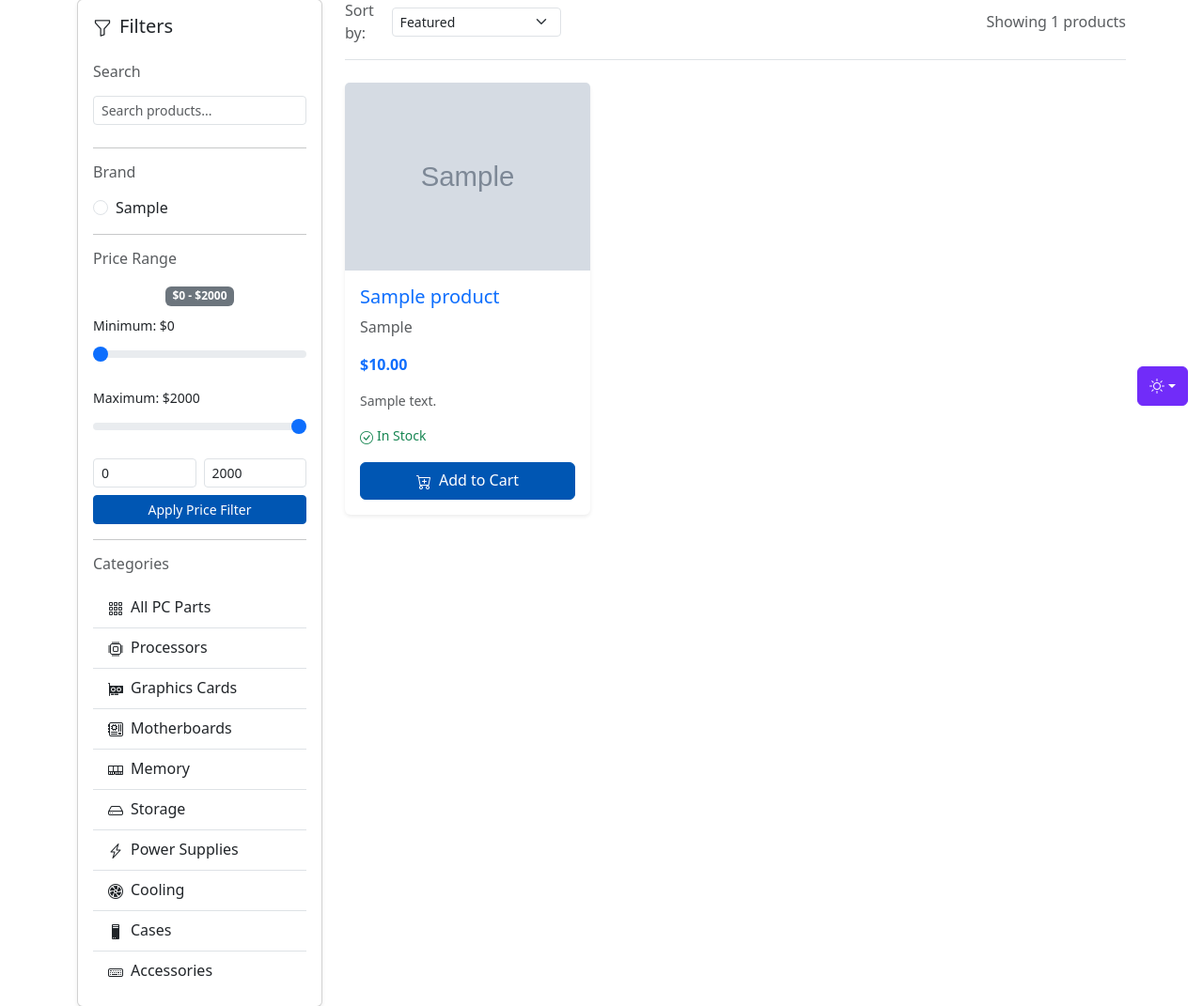
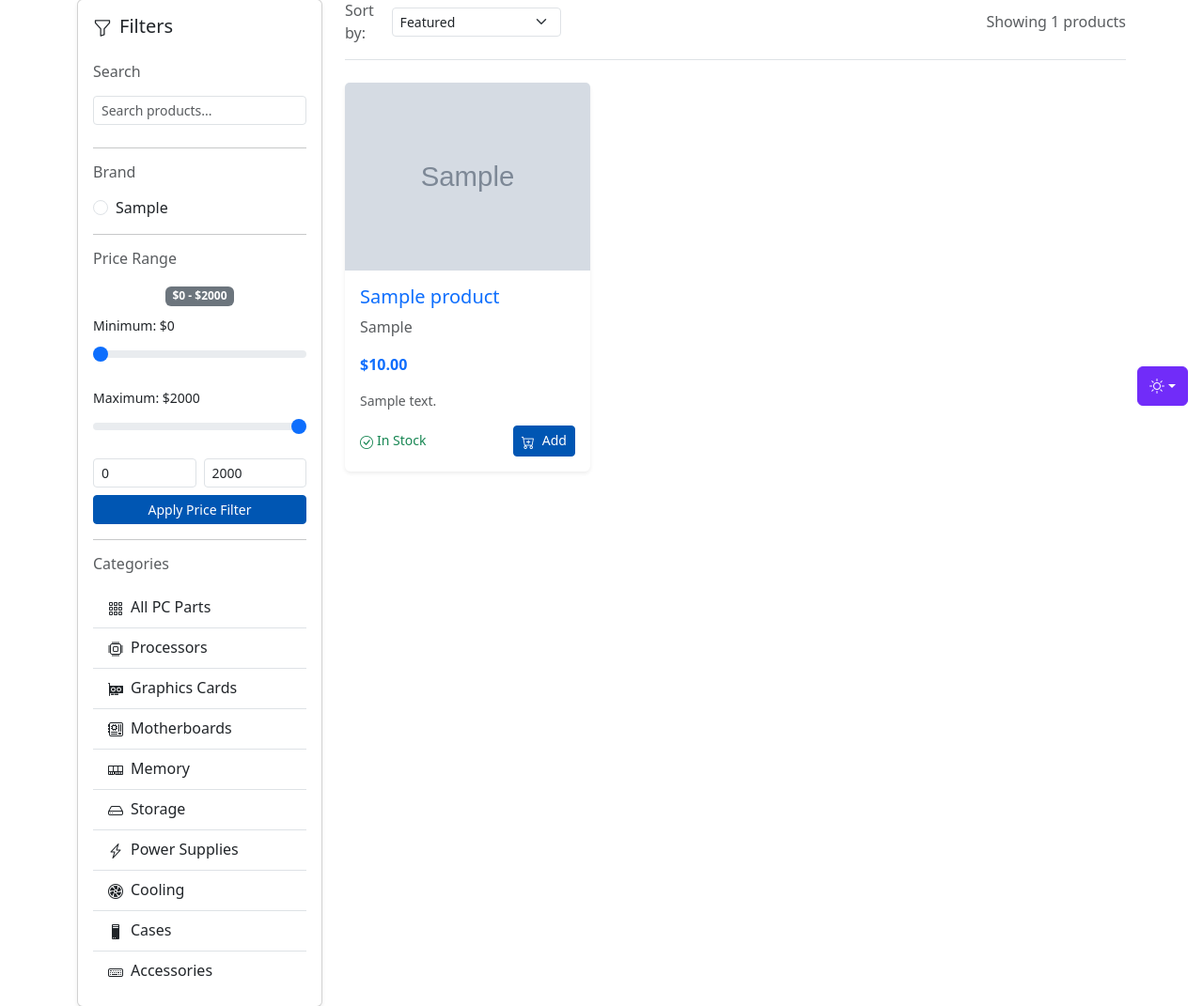
Before and after one commit to Dantheman85427/CYBI-6314-Class-Project, a Flask app: page /Homepage/Parts in a window 1280 px wide. Shown: the part 352-1423 px from the top of the page at 94% size. Run offline with Flask 3, Linux system fonts and the light colour scheme; a user stored in the database is signed in; tables that the repository leaves empty hold one stand-in row (values such as "Sample post"); grey boxes marked "Sample" are stand-in pictures; parts of the project's set-up code (start-up, migrations or seed data) failed here and were passed over.

Commit message:
Fixed issue with cards breaking (left an extra div tag), and added bootstrap d-flex to make stock and cart adding buttons look nicer,.
Removed lone div tag breaking the bootstrap cards, added bootstrap d-flex, center, and justify space between stock and card parts in the bottom of cards for part.html.

```diff
--- a/templates/parts.html
+++ b/templates/parts.html
@@ -333,26 +333,32 @@
 
 
                             {% if product.product_Stock > 0 %}
-                                <p class="card-text small text-success">
+                                <div class="d-flex align-items-center justify-content-between mt-3">
+                                    <p class="card-text small text-success m-0">
                                         <i class="bi bi-check-circle me-1"></i>In Stock
                                     </p>
+
                                     <a href="{{ url_for('add_to_cart', product_id=product.product_ID) }}"
-                                   class="btn btn-primary w-100 mt-3">
-                                    <i class="bi bi-cart-plus me-2"></i>Add to Cart
+                                    class="btn btn-primary btn-sm">
+                                        <i class="bi bi-cart-plus me-2"></i>Add
                                     </a>
+                                </div>
                             {% else %}
-                                <p class="card-text small text-danger">
+                                <div class="d-flex align-items-center justify-content-between mt-3">
+                                    <p class="card-text small text-danger m-0">
                                         <i class="bi bi-x-circle me-1"></i>Out of Stock
                                     </p>
-                                <button class="btn btn-secondary w-100 mt-3" disabled>
+
+                                    <button class="btn btn-secondary btn-sm" disabled>
                                         <i class="bi bi-cart-x me-2"></i>Unavailable
                                     </button>
+                                </div>
                             {% endif %}
+
                         </div>
                         </a>
+                    </div>
 
-                    </div>
-                    </div>
                 </div>
 
                 {% endfor %}
```
Lines whose indentation alone changed are shown as unchanged.
